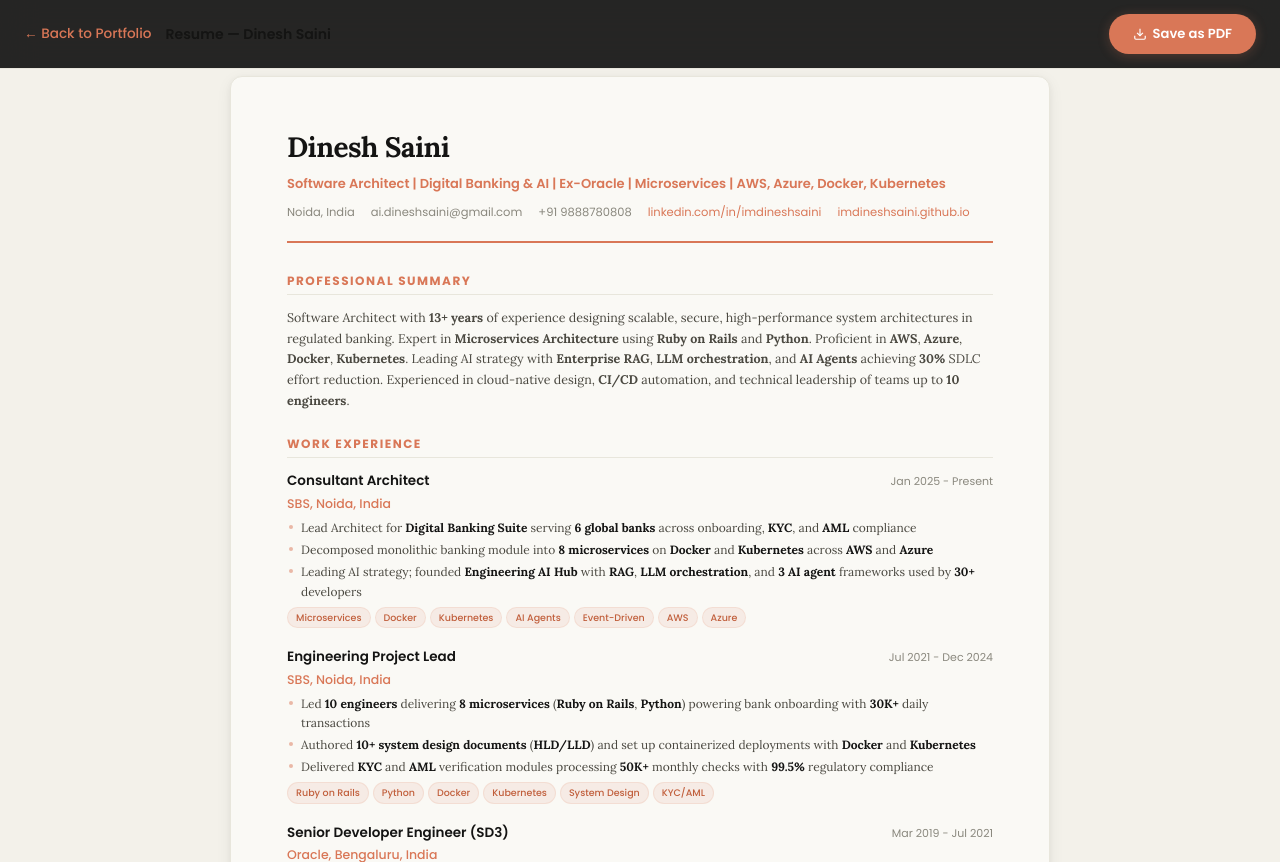
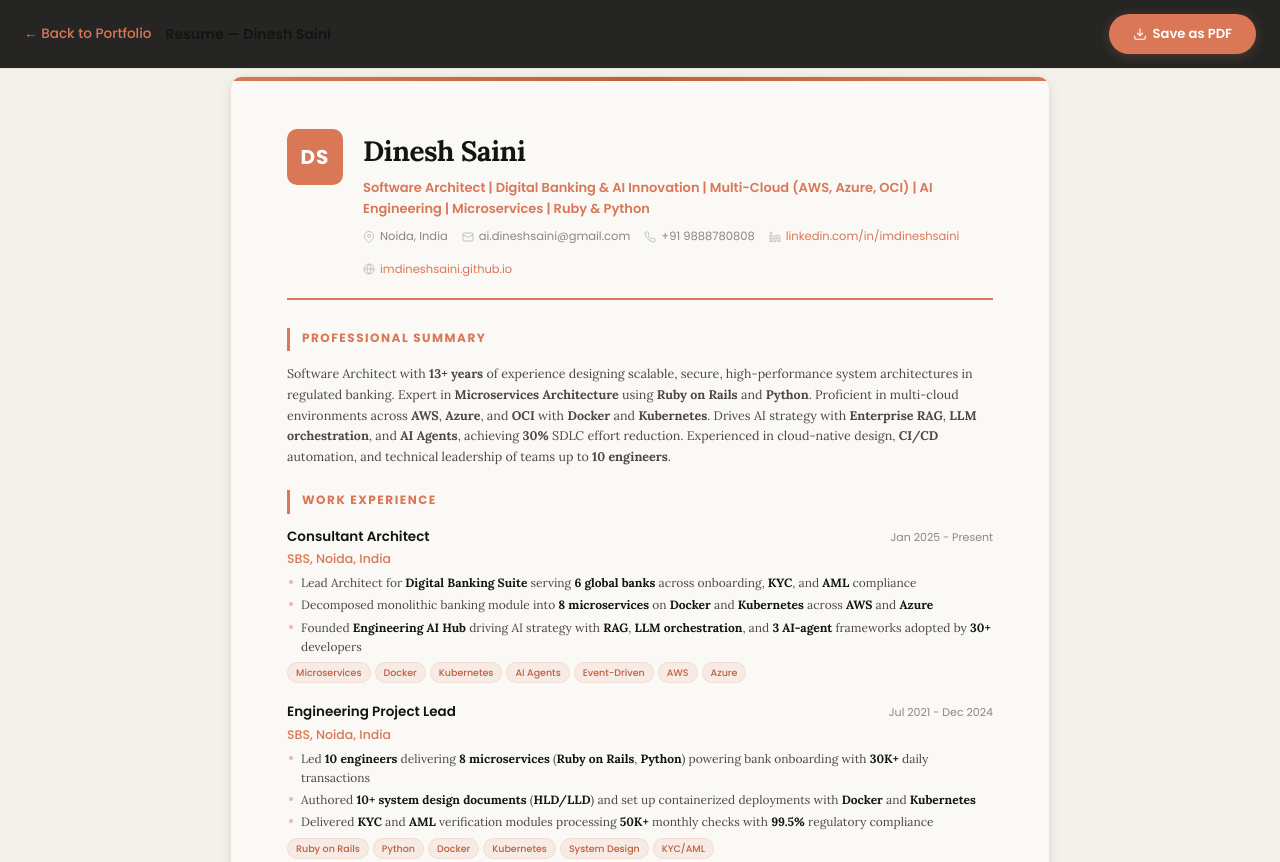
Before and after one commit to ImDineshSaini/imdineshsaini.github.io, a plain HTML site: page resume.html in a window 1280 px wide. Shown: the top 862 px of the page. Drawn offline with Linux system fonts and the light colour scheme.

Commit message:
Update resume design with unique styling, grammar fixes, and ATS improvements
- Add initials badge, contact icons, accent stripe, and left-border section titles
- Update heading to include AI Innovation, Multi-Cloud, and AI Engineering keywords
- Make title heading black and bold in print PDF
- Fix grammar: consistent tense in summary, clarify participial phrase
- Add OCI to multi-cloud positioning in summary

```diff
--- a/resume.html
+++ b/resume.html
@@ -4,7 +4,7 @@
   <meta charset="UTF-8">
   <meta name="viewport" content="width=device-width, initial-scale=1.0">
   <title>Dinesh Saini — Resume</title>
-  <meta name="description" content="Resume of Dinesh Saini — Software Architect @SBS | Digital Banking &amp; AI Innovation | Ex-Oracle | Multi-Cloud (AWS, Azure) | AI Engineering | Ruby &amp; Python">
+  <meta name="description" content="Resume of Dinesh Saini — Software Architect | Digital Banking &amp; AI Innovation | Multi-Cloud (AWS, Azure, OCI) | AI Engineering | Microservices | Ruby &amp; Python">
   <meta name="robots" content="noindex">
   <link rel="preconnect" href="https://fonts.googleapis.com">
   <link rel="preconnect" href="https://fonts.gstatic.com" crossorigin>
@@ -62,10 +62,29 @@
       overflow: hidden;
     }
 
+    /* Accent stripe at top */
+    .resume-wrapper::before {
+      content: '';
+      display: block;
+      height: 4px;
+      background: linear-gradient(90deg, var(--primary), var(--primary-dark), var(--primary));
+    }
+
     .resume { padding: 48px 56px; }
 
     /* Header */
-    .r-header { margin-bottom: 28px; border-bottom: 2px solid var(--primary); padding-bottom: 20px; }
+    .r-header {
+      margin-bottom: 28px; border-bottom: 2px solid var(--primary); padding-bottom: 20px;
+      display: flex; align-items: flex-start; gap: 20px;
+    }
+    .r-initials {
+      width: 56px; height: 56px; flex-shrink: 0;
+      background: var(--primary); color: #fff; border-radius: 10px;
+      display: flex; align-items: center; justify-content: center;
+      font-family: 'Poppins', sans-serif; font-size: 20px; font-weight: 700;
+      letter-spacing: 1px;
+    }
+    .r-header-info { flex: 1; }
     .r-name {
       font-family: 'Lora', serif; font-size: 28px; font-weight: 700;
       color: var(--text); margin-bottom: 4px; letter-spacing: -0.02em;
@@ -76,8 +95,12 @@
     }
     .r-contact {
       font-family: 'Poppins', sans-serif;
-      font-size: 11.5px; color: var(--text-muted); display: flex; flex-wrap: wrap; gap: 16px;
+      font-size: 11.5px; color: var(--text-muted); display: flex; flex-wrap: wrap; gap: 14px;
     }
+    .r-contact-item {
+      display: inline-flex; align-items: center; gap: 5px;
+    }
+    .r-contact-item svg { opacity: 0.5; flex-shrink: 0; }
     .r-contact a { color: var(--primary); text-decoration: none; transition: color 0.2s; }
     .r-contact a:hover { color: var(--primary-dark); }
     .r-sep { display: none; }
@@ -89,7 +112,9 @@
       font-size: 12px; font-weight: 700; color: var(--primary);
       text-transform: uppercase; letter-spacing: 1.5px;
       margin-bottom: 12px; padding-bottom: 4px;
-      border-bottom: 1px solid var(--border);
+      border-bottom: none;
+      padding-left: 12px;
+      border-left: 3px solid var(--primary);
     }
 
     /* Summary */
@@ -173,18 +198,25 @@
       }
       .resume { padding: 0 !important; }
 
+      /* Hide decorative elements in print */
+      .resume-wrapper::before { display: none !important; }
+      .r-initials { display: none !important; }
+      .r-contact-item svg { display: none !important; }
+
       /* Header — clean, black text */
       .r-header {
         margin-bottom: 8px !important; padding-bottom: 6px !important;
         border-bottom: 2px solid #000 !important;
+        display: block !important;
       }
+      .r-header-info { display: block !important; }
       .r-name {
         font-size: 18px !important; color: #000 !important;
         font-weight: 700 !important; margin-bottom: 1px !important;
       }
       .r-title {
-        font-size: 9.5px !important; color: #333 !important;
-        font-weight: 600 !important; margin-bottom: 4px !important;
+        font-size: 9.5px !important; color: #000 !important;
+        font-weight: 700 !important; margin-bottom: 4px !important;
       }
       .r-contact {
         font-size: 9.5px !important; color: #333 !important; gap: 4px !important;
@@ -203,6 +235,7 @@
         font-size: 10px !important; color: #000 !important; font-weight: 700 !important;
         text-transform: uppercase !important; letter-spacing: 1.5px !important;
         margin-bottom: 4px !important; padding-bottom: 2px !important;
+        border-left: none !important; padding-left: 0 !important;
         border-bottom: 1px solid #000 !important;
       }
 
@@ -269,7 +302,7 @@
 
     @media (max-width: 768px) {
       .resume { padding: 32px 24px; }
-      .r-header { text-align: center; }
+      .r-header { text-align: center; flex-direction: column; align-items: center; }
       .r-contact { justify-content: center; }
       .r-job-header { flex-direction: column; }
       .r-skills-grid { grid-template-columns: 1fr; }
@@ -297,18 +330,21 @@
 
       <!-- Header -->
       <div class="r-header">
+        <div class="r-initials">DS</div>
+        <div class="r-header-info">
           <h1 class="r-name">Dinesh Saini</h1>
-        <p class="r-title">Software Architect | Digital Banking &amp; AI | Ex-Oracle | Microservices | AWS, Azure, Docker, Kubernetes</p>
+          <p class="r-title">Software Architect | Digital Banking &amp; AI Innovation | Multi-Cloud (AWS, Azure, OCI) | AI Engineering | Microservices | Ruby &amp; Python</p>
           <div class="r-contact">
-          <span>Noida, India</span>
+            <span class="r-contact-item"><svg width="12" height="12" viewBox="0 0 24 24" fill="none" stroke="currentColor" stroke-width="2"><path d="M21 10c0 7-9 13-9 13s-9-6-9-13a9 9 0 0 1 18 0z"></path><circle cx="12" cy="10" r="3"></circle></svg> Noida, India</span>
             <span class="r-sep" aria-hidden="true">|</span>
-          <span>ai.dineshsaini@gmail.com</span>
+            <span class="r-contact-item"><svg width="12" height="12" viewBox="0 0 24 24" fill="none" stroke="currentColor" stroke-width="2"><rect x="2" y="4" width="20" height="16" rx="2"></rect><path d="m22 7-8.97 5.7a1.94 1.94 0 0 1-2.06 0L2 7"></path></svg> ai.dineshsaini@gmail.com</span>
             <span class="r-sep" aria-hidden="true">|</span>
-          <span>+91 9888780808</span>
+            <span class="r-contact-item"><svg width="12" height="12" viewBox="0 0 24 24" fill="none" stroke="currentColor" stroke-width="2"><path d="M22 16.92v3a2 2 0 0 1-2.18 2 19.79 19.79 0 0 1-8.63-3.07 19.5 19.5 0 0 1-6-6 19.79 19.79 0 0 1-3.07-8.67A2 2 0 0 1 4.11 2h3a2 2 0 0 1 2 1.72c.127.96.361 1.903.7 2.81a2 2 0 0 1-.45 2.11L8.09 9.91a16 16 0 0 0 6 6l1.27-1.27a2 2 0 0 1 2.11-.45c.907.339 1.85.573 2.81.7A2 2 0 0 1 22 16.92z"></path></svg> +91 9888780808</span>
             <span class="r-sep" aria-hidden="true">|</span>
-          <a href="https://www.linkedin.com/in/imdineshsaini/">linkedin.com/in/imdineshsaini</a>
+            <span class="r-contact-item"><svg width="12" height="12" viewBox="0 0 24 24" fill="none" stroke="currentColor" stroke-width="2"><path d="M16 8a6 6 0 0 1 6 6v7h-4v-7a2 2 0 0 0-4 0v7h-4v-7a6 6 0 0 1 6-6z"></path><rect x="2" y="9" width="4" height="12"></rect><circle cx="4" cy="4" r="2"></circle></svg> <a href="https://www.linkedin.com/in/imdineshsaini/">linkedin.com/in/imdineshsaini</a></span>
             <span class="r-sep" aria-hidden="true">|</span>
-          <a href="https://imdineshsaini.github.io">imdineshsaini.github.io</a>
+            <span class="r-contact-item"><svg width="12" height="12" viewBox="0 0 24 24" fill="none" stroke="currentColor" stroke-width="2"><circle cx="12" cy="12" r="10"></circle><line x1="2" y1="12" x2="22" y2="12"></line><path d="M12 2a15.3 15.3 0 0 1 4 10 15.3 15.3 0 0 1-4 10 15.3 15.3 0 0 1-4-10 15.3 15.3 0 0 1 4-10z"></path></svg> <a href="https://imdineshsaini.github.io">imdineshsaini.github.io</a></span>
+          </div>
         </div>
       </div>
 
@@ -316,7 +352,7 @@
       <div class="r-section">
         <h2 class="r-section-title">Professional Summary</h2>
         <p class="r-summary">
-          Software Architect with <strong>13+ years</strong> of experience designing scalable, secure, high-performance system architectures in regulated banking. Expert in <strong>Microservices Architecture</strong> using <strong>Ruby on Rails</strong> and <strong>Python</strong>. Proficient in <strong>AWS</strong>, <strong>Azure</strong>, <strong>Docker</strong>, <strong>Kubernetes</strong>. Leading AI strategy with <strong>Enterprise RAG</strong>, <strong>LLM orchestration</strong>, and <strong>AI Agents</strong> achieving <strong>30%</strong> SDLC effort reduction. Experienced in cloud-native design, <strong>CI/CD</strong> automation, and technical leadership of teams up to <strong>10 engineers</strong>.
+          Software Architect with <strong>13+ years</strong> of experience designing scalable, secure, high-performance system architectures in regulated banking. Expert in <strong>Microservices Architecture</strong> using <strong>Ruby on Rails</strong> and <strong>Python</strong>. Proficient in multi-cloud environments across <strong>AWS</strong>, <strong>Azure</strong>, and <strong>OCI</strong> with <strong>Docker</strong> and <strong>Kubernetes</strong>. Drives AI strategy with <strong>Enterprise RAG</strong>, <strong>LLM orchestration</strong>, and <strong>AI Agents</strong>, achieving <strong>30%</strong> SDLC effort reduction. Experienced in cloud-native design, <strong>CI/CD</strong> automation, and technical leadership of teams up to <strong>10 engineers</strong>.
         </p>
       </div>
 
@@ -333,7 +369,7 @@
           <ul class="r-job-details">
             <li>Lead Architect for <strong>Digital Banking Suite</strong> serving <strong>6 global banks</strong> across onboarding, <strong>KYC</strong>, and <strong>AML</strong> compliance</li>
             <li>Decomposed monolithic banking module into <strong>8 microservices</strong> on <strong>Docker</strong> and <strong>Kubernetes</strong> across <strong>AWS</strong> and <strong>Azure</strong></li>
-            <li>Leading AI strategy; founded <strong>Engineering AI Hub</strong> with <strong>RAG</strong>, <strong>LLM orchestration</strong>, and <strong>3 AI agent</strong> frameworks used by <strong>30+</strong> developers</li>
+            <li>Founded <strong>Engineering AI Hub</strong> driving AI strategy with <strong>RAG</strong>, <strong>LLM orchestration</strong>, and <strong>3 AI-agent</strong> frameworks adopted by <strong>30+</strong> developers</li>
           </ul>
           <div class="r-tags">
             <span class="r-tag">Microservices</span><span class="r-tag">Docker</span><span class="r-tag">Kubernetes</span><span class="r-tag">AI Agents</span><span class="r-tag">Event-Driven</span><span class="r-tag">AWS</span><span class="r-tag">Azure</span>
```
Lines whose indentation alone changed are shown as unchanged.
